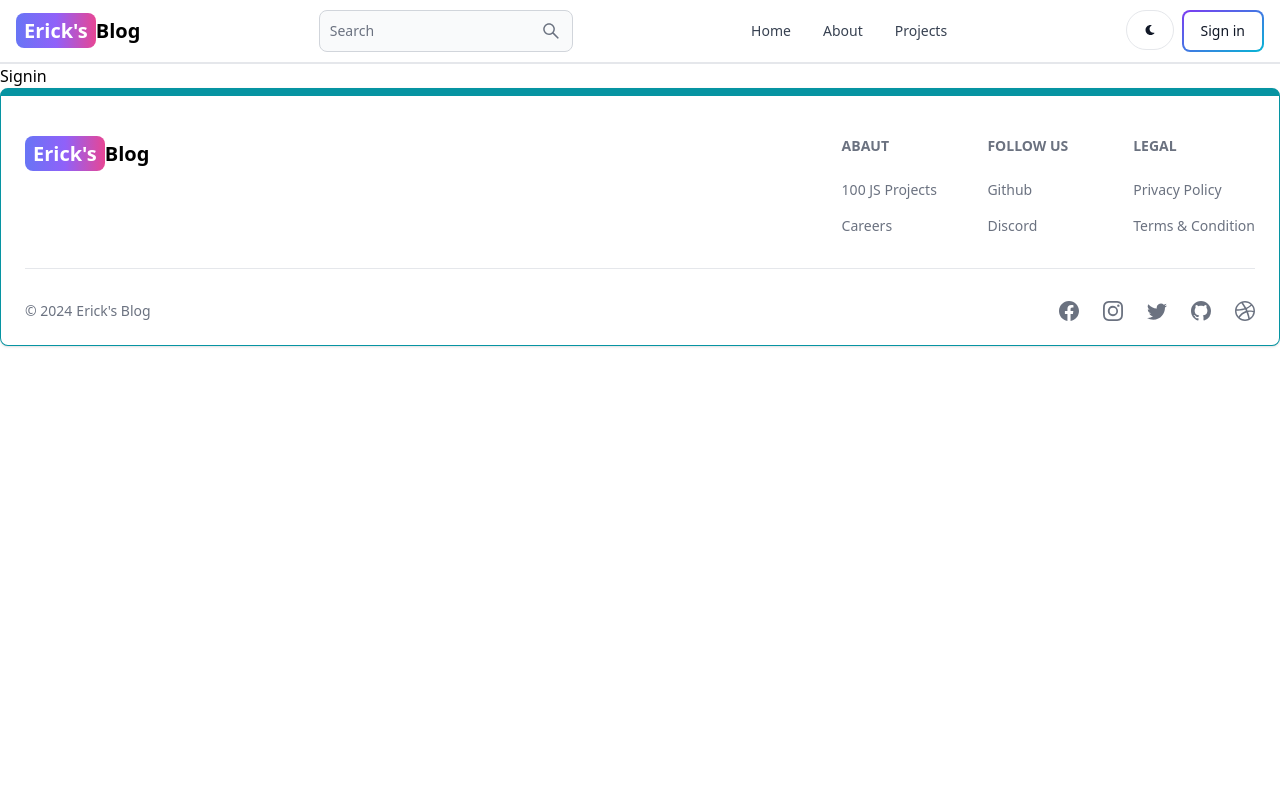
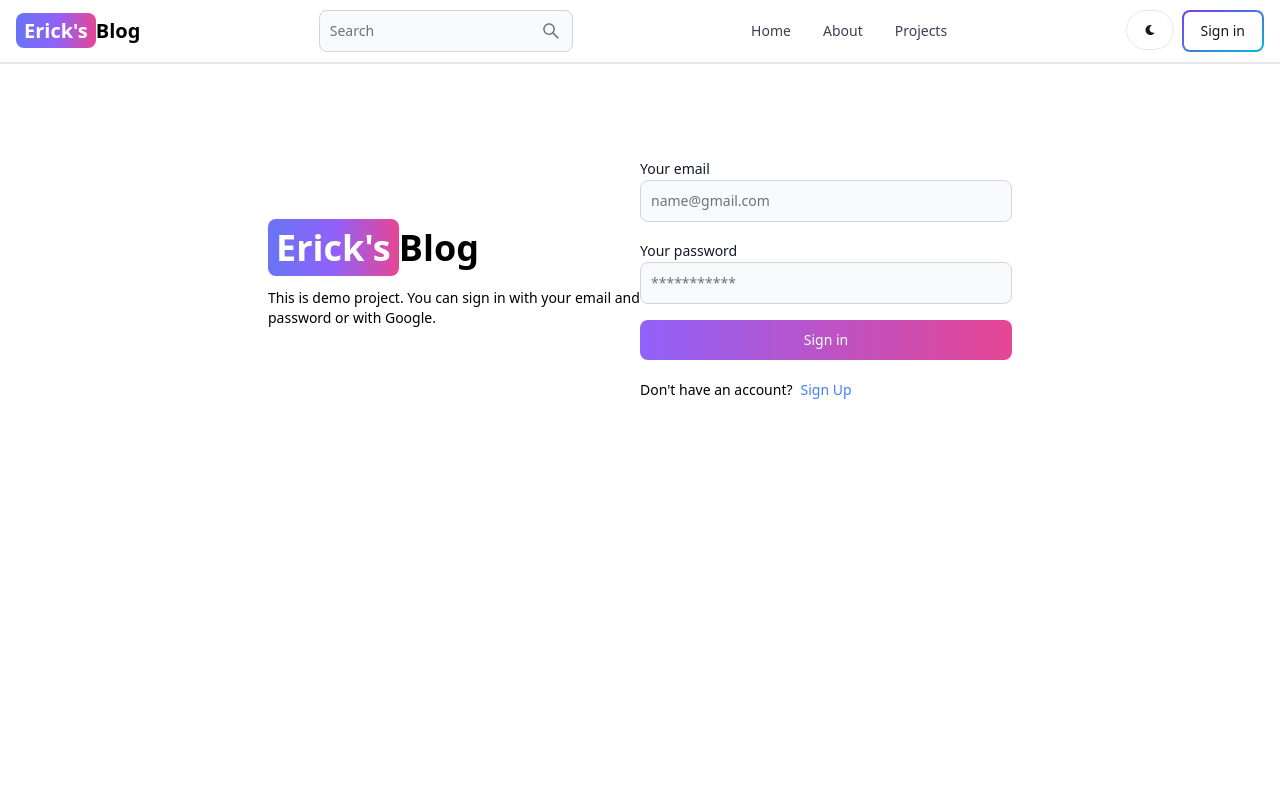
Before and after one commit to Err1ck/mern-page, a React (Vite) app in the folder client/: page /sign-in in a window 1280 px wide. Shown: the top 800 px of the page. Built offline with nearby package versions, Linux system fonts and the light colour scheme.

Commit message:
complate signin page functionallity

```diff
--- a/client/src/pages/Signin.jsx
+++ b/client/src/pages/Signin.jsx
@@ -1,3 +1,107 @@
-export default function Signin() {
-  return <div>Signin</div>;
+import { Alert, Button, Label, Spinner, TextInput } from "flowbite-react";
+import { Link, useNavigate } from "react-router-dom";
+import { useState } from "react";
+
+export default function SignIn() {
+  const [formData, setFormData] = useState({});
+  const [errorMessage, setErrorMessage] = useState(null);
+  const [loading, setLoading] = useState(false);
+  const navigate = useNavigate();
+  const handleChange = (event) => {
+    setFormData({ ...formData, [event.target.id]: event.target.value.trim() });
+  };
+  const handleSubmit = async (event) => {
+    event.preventDefault();
+    if (!formData.email || !formData.password) {
+      return setErrorMessage("Please fill out all fields.");
+    }
+    try {
+      setLoading(true);
+      setErrorMessage(null);
+      const res = await fetch("/api/auth/signin", {
+        method: "POST",
+        headers: { "Content-Type": "application/json" },
+        body: JSON.stringify(formData),
+      });
+      const data = await res.json();
+      if (data.success === false) {
+        return setErrorMessage(data.message);
+      }
+      setLoading(false);
+      if (res.ok) {
+        navigate("/");
+      }
+    } catch (error) {
+      setErrorMessage(error.message);
+      setLoading(false);
+    }
+  };
+
+  return (
+    <div className="min-h-screen mt-20">
+      <div className="flex p-3 max-w-3xl mx-auto flex-col md:flex-row md:items-center">
+        {/*Left*/}
+        <div className="flex-1">
+          <Link to="/" className="font-bold dark:text-white text-4xl">
+            <span className="px-2 py-1 bg-gradient-to-r from-indigo-500 via-purple-500 to-pink-500 rounded-lg text-white">
+              Erick's
+            </span>
+            Blog
+          </Link>
+          <p className="text-sm mt-5">
+            This is demo project. You can sign in with your email and password
+            or with Google.
+          </p>
+        </div>
+        {/*Right*/}
+        <div className="flex-1">
+          <form className="flex flex-col gap-4" onSubmit={handleSubmit}>
+            <div className="">
+              <Label value="Your email" />
+              <TextInput
+                type="email"
+                placeholder="name@gmail.com"
+                id="email"
+                onChange={handleChange}
+              />
+            </div>
+            <div className="">
+              <Label value="Your password" />
+              <TextInput
+                type="password"
+                placeholder="***********"
+                id="password"
+                onChange={handleChange}
+              />
+            </div>
+            <Button
+              gradientDuoTone="purpleToPink"
+              type="submit"
+              disabled={loading}
+            >
+              {loading ? (
+                <>
+                  <Spinner size="sm" />
+                  <span className="pl-3">Loading...</span>
+                </>
+              ) : (
+                "Sign in"
+              )}
+            </Button>
+          </form>
+          <div className="flex gap-2 text-sm mt-5">
+            <span>Don't have an account?</span>
+            <Link to="/sign-in" className="text-blue-500">
+              Sign Up
+            </Link>
+          </div>
+          {errorMessage && (
+            <Alert className="mt-5" color="failure">
+              {errorMessage}
+            </Alert>
+          )}
+        </div>
+      </div>
+    </div>
+  );
 }
```
